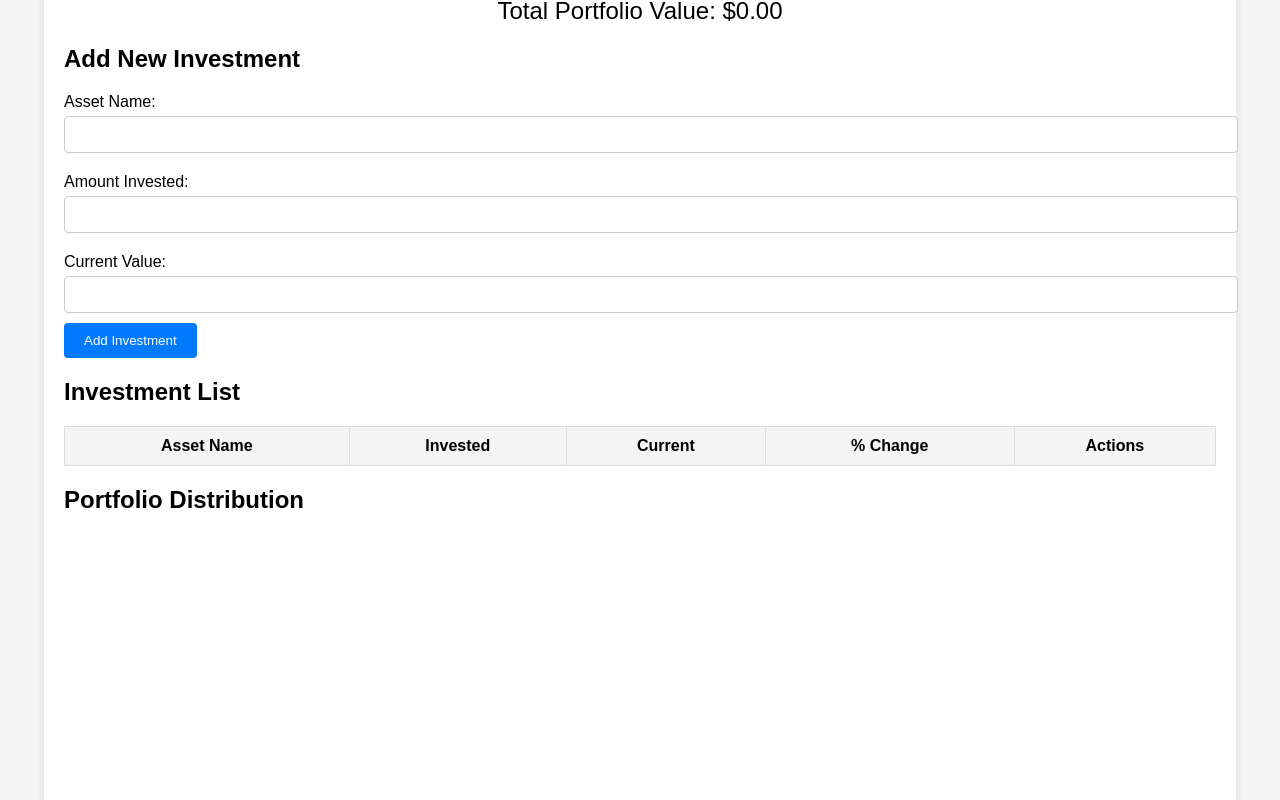
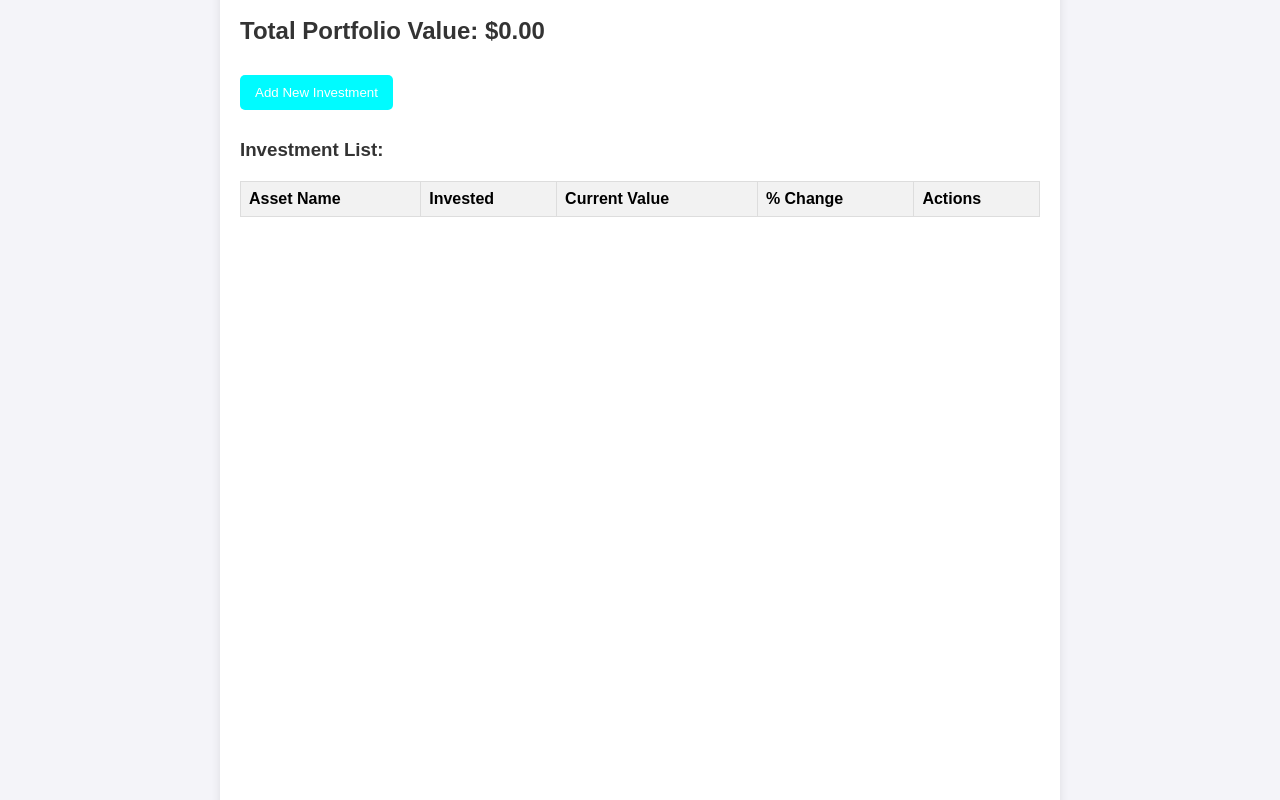
Before and after one commit to mahimagontalwar/Investment-Portfolio-Tracker, a plain HTML site: page index.html in a window 1280 px wide. Shown: the part 103-903 px from the top of the page. Drawn offline with nearby package versions, Linux system fonts and the light colour scheme; animation ran at ten frames a second.

Commit message:
second commit

```diff
--- a/index.html
+++ b/index.html
@@ -2,43 +2,55 @@
 <html lang="en">
 <head>
     <meta charset="UTF-8">
+    <meta http-equiv="X-UA-Compatible" content="IE=edge">
     <meta name="viewport" content="width=device-width, initial-scale=1.0">
     <title>Investment Portfolio Tracker</title>
     <link rel="stylesheet" href="styles.css">
-    <script src="https://cdn.jsdelivr.net/npm/chart.js"></script>
 </head>
 <body>
     <div class="container">
         <h1>Investment Portfolio Tracker</h1>
-        <div class="total-value">
-            Total Portfolio Value: <span id="total-value">$0.00</span>
+        <h2>Total Portfolio Value: $<span id="total-value">0</span></h2>
+
+        <button id="add-investment-btn">Add New Investment</button>
+
+        <div id="investment-list">
+            <h3>Investment List:</h3>
+            <table>
+                <thead>
+                    <tr>
+                        <th>Asset Name</th>
+                        <th>Invested</th>
+                        <th>Current Value</th>
+                        <th>% Change</th>
+                        <th>Actions</th>
+                    </tr>
+                </thead>
+                <tbody id="investment-table-body">
+                    <!-- Investments will be dynamically added here -->
+                </tbody>
+            </table>
         </div>
-        <form id="add-investment-form">
-            <h2>Add New Investment</h2>
+
+        <div id="investment-form" class="hidden">
+            <h3 id="form-title">Add New Investment</h3>
             <label for="asset-name">Asset Name:</label>
             <input type="text" id="asset-name" required>
+
             <label for="amount-invested">Amount Invested:</label>
-            <input type="number" id="amount-invested" step="0.01" required>
+            <input type="number" id="amount-invested" required>
+
             <label for="current-value">Current Value:</label>
-            <input type="number" id="current-value" step="0.01" required>
-            <button type="submit">Add Investment</button>
-        </form>
-        <h2>Investment List</h2>
-        <table>
-            <thead>
-                <tr>
-                    <th>Asset Name</th>
-                    <th>Invested</th>
-                    <th>Current</th>
-                    <th>% Change</th>
-                    <th>Actions</th>
-                </tr>
-            </thead>
-            <tbody id="portfolio-list"></tbody>
-        </table>
-        <h2>Portfolio Distribution</h2>
+            <input type="number" id="current-value" required>
+
+            <button id="submit-investment-btn">Add Investment</button>
+            <button id="cancel-btn">Cancel</button>
+        </div>
+
         <canvas id="portfolio-chart" width="400" height="400"></canvas>
     </div>
+
+    <script src="https://cdn.jsdelivr.net/npm/chart.js"></script>
     <script src="script.js"></script>
 </body>
 </html>
--- a/script.js
+++ b/script.js
@@ -1,16 +1,76 @@
-// Global variables
-let portfolio = JSON.parse(localStorage.getItem('portfolio')) || [];
-let chartInstance = null;
+// Elements
+const totalValueEl = document.getElementById('total-value');
+const addInvestmentBtn = document.getElementById('add-investment-btn');
+const investmentForm = document.getElementById('investment-form');
+const submitInvestmentBtn = document.getElementById('submit-investment-btn');
+const cancelBtn = document.getElementById('cancel-btn');
+const investmentTableBody = document.getElementById('investment-table-body');
+const assetNameInput = document.getElementById('asset-name');
+const amountInvestedInput = document.getElementById('amount-invested');
+const currentValueInput = document.getElementById('current-value');
+const formTitle = document.getElementById('form-title');
+const portfolioChartEl = document.getElementById('portfolio-chart');
 
-// Function to render the portfolio list
-function renderPortfolio() {
-    const portfolioList = document.getElementById('portfolio-list');
-    const totalValueElement = document.getElementById('total-value');
-    portfolioList.innerHTML = '';
+let investments = JSON.parse(localStorage.getItem('investments')) || [];
+let editingInvestment = null;
 
+// Load investments on page load
+document.addEventListener('DOMContentLoaded', () => {
+    loadInvestments();
+    renderChart();
+});
+
+// Event Listeners
+addInvestmentBtn.addEventListener('click', () => {
+    showForm();
+});
+
+cancelBtn.addEventListener('click', () => {
+    hideForm();
+});
+
+submitInvestmentBtn.addEventListener('click', () => {
+    const assetName = assetNameInput.value.trim();
+    const amountInvested = parseFloat(amountInvestedInput.value);
+    const currentValue = parseFloat(currentValueInput.value);
+
+    if (!assetName || amountInvested <= 0 || currentValue < 0) {
+        alert('Please provide valid investment details.');
+        return;
+    }
+
+    if (editingInvestment !== null) {
+        investments[editingInvestment] = { assetName, amountInvested, currentValue };
+        editingInvestment = null;
+    } else {
+        investments.push({ assetName, amountInvested, currentValue });
+    }
+
+    saveInvestments();
+    loadInvestments();
+    renderChart();
+    hideForm();
+});
+
+// Functions
+function showForm(isEdit = false) {
+    investmentForm.classList.remove('hidden');
+    formTitle.textContent = isEdit ? 'Update Investment' : 'Add New Investment';
+}
+
+function hideForm() {
+    investmentForm.classList.add('hidden');
+    assetNameInput.value = '';
+    amountInvestedInput.value = '';
+    currentValueInput.value = '';
+}
+
+function loadInvestments() {
+    investmentTableBody.innerHTML = '';
     let totalValue = 0;
 
-    portfolio.forEach((investment, index) => {
+    investments.forEach((investment, index) => {
+        const percentageChange = ((investment.currentValue - investment.amountInvested) / investment.amountInvested * 100).toFixed(2);
         totalValue += investment.currentValue;
 
         const row = document.createElement('tr');
@@ -18,105 +78,75 @@ function renderPortfolio() {
             <td>${investment.assetName}</td>
             <td>$${investment.amountInvested.toFixed(2)}</td>
             <td>$${investment.currentValue.toFixed(2)}</td>
-            <td>${((investment.currentValue - investment.amountInvested) / investment.amountInvested * 100).toFixed(2)}%</td>
+            <td>${percentageChange}%</td>
             <td>
-                <button class="update-btn" data-index="${index}">Update</button>
-                <button class="remove-btn" data-index="${index}">Remove</button>
+                <button onclick="editInvestment(${index})">Update</button>
+                <button onclick="removeInvestment(${index})">Remove</button>
             </td>
         `;
-        portfolioList.appendChild(row);
+        investmentTableBody.appendChild(row);
     });
 
-    totalValueElement.textContent = `$${totalValue.toFixed(2)}`;
-
-    // Attach event listeners for update and remove buttons
-    document.querySelectorAll('.update-btn').forEach(button => {
-        button.addEventListener('click', (event) => {
-            const index = event.target.dataset.index;
-            updateInvestment(index);
-        });
-    });
-
-    document.querySelectorAll('.remove-btn').forEach(button => {
-        button.addEventListener('click', (event) => {
-            const index = event.target.dataset.index;
-            removeInvestment(index);
-        });
-    });
-
-    // Update the chart with the new data
-    updateChart();
+    totalValueEl.textContent = totalValue.toFixed(2);
 }
 
-// Function to add a new investment
-function addInvestment(event) {
-    event.preventDefault();
-    const assetName = document.getElementById('asset-name').value;
-    const amountInvested = parseFloat(document.getElementById('amount-invested').value);
-    const currentValue = parseFloat(document.getElementById('current-value').value);
+function saveInvestments() {
+    localStorage.setItem('investments', JSON.stringify(investments));
+}
 
-    if (isNaN(amountInvested) || isNaN(currentValue)) {
-        alert('Please enter valid numbers for investment amounts.');
-        return;
+function editInvestment(index) {
+    const investment = investments[index];
+    assetNameInput.value = investment.assetName;
+    amountInvestedInput.value = investment.amountInvested;
+    currentValueInput.value = investment.currentValue;
+    editingInvestment = index;
+    showForm(true);
+}
+
+function removeInvestment(index) {
+    investments.splice(index, 1);
+    saveInvestments();
+    loadInvestments();
+    renderChart();
+}
+
+function renderChart() {
+    const ctx = portfolioChartEl.getContext('2d');
+    const labels = investments.map(investment => investment.assetName);
+    const data = investments.map(investment => investment.currentValue);
+
+    if (window.portfolioChart) {
+        window.portfolioChart.destroy();
     }
 
-    portfolio.push({ assetName, amountInvested, currentValue });
-    localStorage.setItem('portfolio', JSON.stringify(portfolio));
-    renderPortfolio();
-
-    // Reset form inputs
-    document.getElementById('add-investment-form').reset();
-}
-
-// Function to update an investment's current value
-function updateInvestment(index) {
-    const newValue = parseFloat(prompt('Enter the new current value:'));
-    if (isNaN(newValue) || newValue < 0) {
-        alert('Please enter a valid number for the current value.');
-        return;
-    }
-    portfolio[index].currentValue = newValue;
-    localStorage.setItem('portfolio', JSON.stringify(portfolio));
-    renderPortfolio();
-}
-
-// Function to remove an investment
-function removeInvestment(index) {
-    portfolio.splice(index, 1);
-    localStorage.setItem('portfolio', JSON.stringify(portfolio));
-    renderPortfolio();
-}
-
-// Function to update the portfolio pie chart
-function updateChart() {
-    const portfolioChartElement = document.getElementById('portfolio-chart').getContext('2d');
-    const labels = portfolio.map(investment => investment.assetName);
-    const data = portfolio.map(investment => investment.currentValue);
-
-    // Destroy the existing chart instance if it exists
-    if (chartInstance) {
-        chartInstance.destroy();
-    }
-
-    // Create a new chart instance and store it in chartInstance
-    chartInstance = new Chart(portfolioChartElement, {
+    window.portfolioChart = new Chart(ctx, {
         type: 'pie',
         data: {
             labels: labels,
             datasets: [{
+                label: 'Portfolio Distribution',
                 data: data,
-                backgroundColor: ['#007bff', '#28a745', '#ffc107', '#dc3545', '#6f42c1', '#17a2b8'],
+                backgroundColor: [
+                    'rgba(255, 99, 132, 0.2)',
+                    'rgba(54, 162, 235, 0.2)',
+                    'rgba(255, 206, 86, 0.2)',
+                    'rgba(75, 192, 192, 0.2)',
+                    'rgba(153, 102, 255, 0.2)',
+                    'rgba(255, 159, 64, 0.2)'
+                ],
+                borderColor: [
+                    'rgba(255, 99, 132, 1)',
+                    'rgba(54, 162, 235, 1)',
+                    'rgba(255, 206, 86, 1)',
+                    'rgba(75, 192, 192, 1)',
+                    'rgba(153, 102, 255, 1)',
+                    'rgba(255, 159, 64, 1)'
+                ],
+                borderWidth: 1
             }]
         },
         options: {
-            responsive: true,
-            maintainAspectRatio: false,
+            responsive: true
         }
     });
 }
-
-// Initialize the application
-document.addEventListener('DOMContentLoaded', () => {
-    document.getElementById('add-investment-form').addEventListener('submit', addInvestment);
-    renderPortfolio();
-});
--- a/styles.css
+++ b/styles.css
@@ -1,103 +1,53 @@
 body {
     font-family: Arial, sans-serif;
     margin: 0;
-    padding: 0;
-    display: flex;
-    justify-content: center;
-    align-items: center;
-    min-height: 100vh;
-    background-color: #f4f4f4;
+    padding: 20px;
+    background-color: #f4f4f9;
 }
 
 .container {
-    width: 90%;
-    max-width: 1200px;
-    background: #fff;
+    max-width: 800px;
+    margin: 0 auto;
     padding: 20px;
+    background-color: #ffffff;
     border-radius: 8px;
     box-shadow: 0 0 10px rgba(0, 0, 0, 0.1);
 }
 
-h1 {
-    text-align: center;
+h1, h2, h3 {
+    color: #333;
 }
 
-.total-value {
-    text-align: center;
-    font-size: 1.5em;
-    margin-bottom: 20px;
-}
-
-form {
-    margin-bottom: 20px;
-}
-
-form label {
-    display: block;
-    margin: 10px 0 5px;
-}
-
-form input {
-    width: 100%;
-    padding: 10px;
-    margin-bottom: 10px;
-    border: 1px solid #ccc;
-    border-radius: 4px;
-}
-
-form button {
-    padding: 10px 20px;
-    background-color: #007bff;
+button {
+    margin: 10px 0;
+    padding: 10px 15px;
+    background-color: #00fbff;
     color: #fff;
     border: none;
-    border-radius: 4px;
+    border-radius: 5px;
     cursor: pointer;
 }
 
-form button:hover {
+button:hover {
     background-color: #0056b3;
+}
+
+.hidden {
+    display: none;
 }
 
 table {
     width: 100%;
     border-collapse: collapse;
-    margin-bottom: 20px;
+    margin-top: 20px;
 }
 
 table, th, td {
     border: 1px solid #ddd;
-}
-
-th, td {
-    padding: 10px;
-    text-align: center;
+    padding: 8px;
 }
 
 th {
-    background-color: #f4f4f4;
+    background-color: #f2f2f2;
+    text-align: left;
 }
-
-button {
-    padding: 5px 10px;
-    border: none;
-    border-radius: 4px;
-    cursor: pointer;
-}
-
-button.update-btn {
-    background-color: #28a745;
-    color: #fff;
-}
-
-button.update-btn:hover {
-    background-color: #218838;
-}
-
-button.remove-btn {
-    background-color: #dc3545;
-    color: #fff;
-}
-
-button.remove-btn:hover {
-    background-color: #c82333;
-}
```
